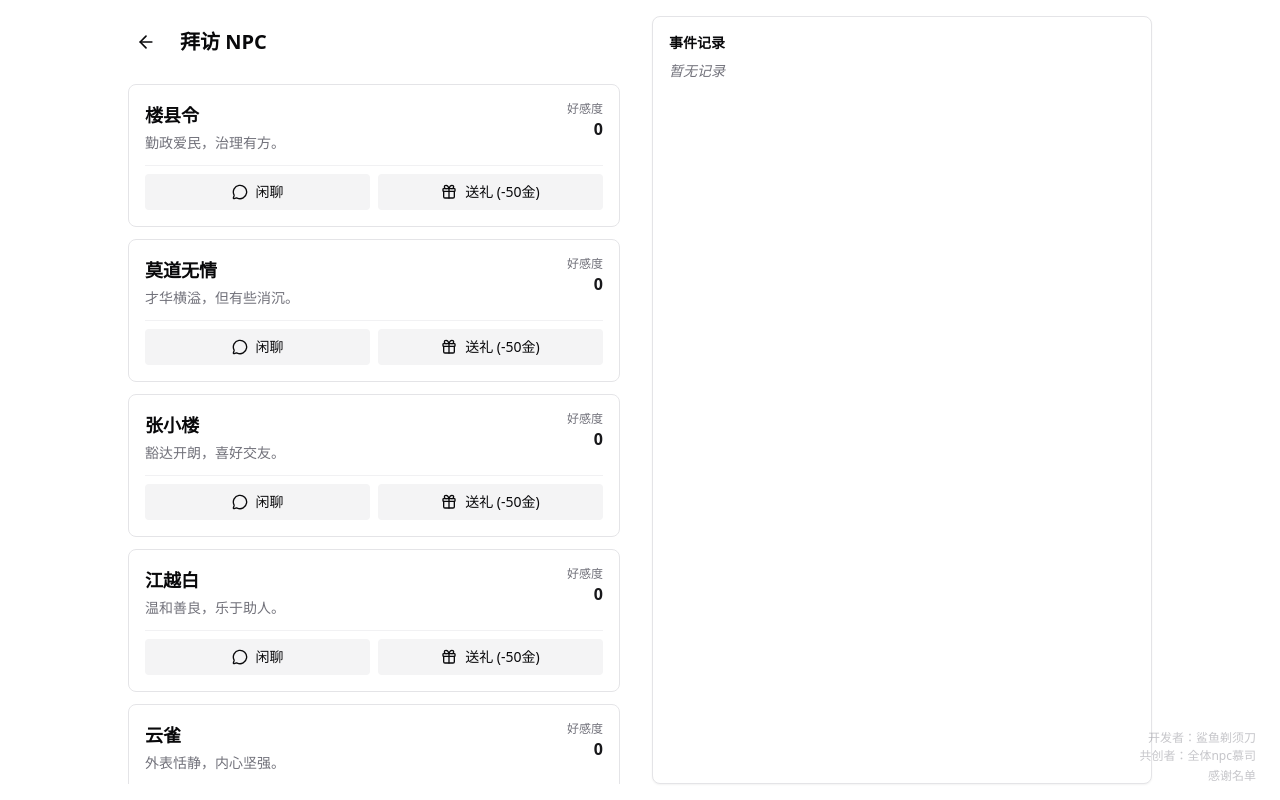
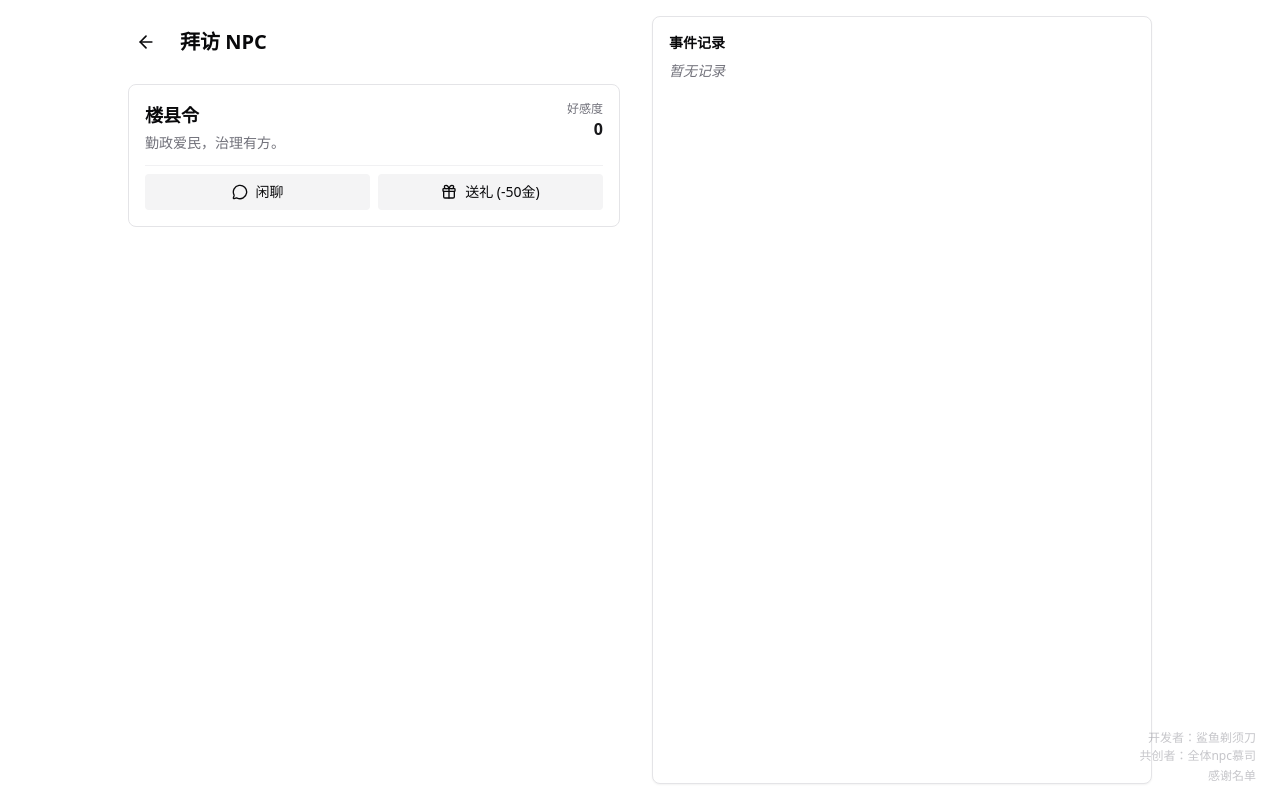
Before and after one commit to iLuns2000/Wuning-County, a React (Vite) app: page /npcs in a window 1280 px wide. Built offline with nearby package versions, Linux system fonts and the light colour scheme.

Commit message:
refactor: hide all NPCs except Lou Xianling

```diff
--- a/src/data/npcs.ts
+++ b/src/data/npcs.ts
@@ -8,67 +8,67 @@ export const npcs: NPC[] = [
     description: '勤政爱民，治理有方。',
     background: '曾是上京赶考的书生，后中进士，任无宁县县令。',
   },
-  {
-    id: 'mo_daowuqing',
-    name: '莫道无情',
-    title: '县丞',
-    description: '才华横溢，但有些消沉。',
-    background: '原是状元及第，因得罪权贵被贬谪到无宁县。',
-  },
-  {
-    id: 'zhang_xiaolou',
-    name: '张小楼',
-    title: '江南富商',
-    description: '豁达开朗，喜好交友。',
-    background: '祖上从仕，后隐而为商，富甲江南。',
-  },
-  {
-    id: 'jiang_yuebai',
-    name: '江越白',
-    title: '棺材铺老板',
-    description: '温和善良，乐于助人。',
-    background: '原是全真派弟子，后还俗来到无宁县。',
-  },
-  {
-    id: 'yun_que',
-    name: '云雀',
-    title: '江湖剑客',
-    description: '外表恬静，内心坚强。',
-    background: '原是江湖有名的女剑客，后因挫折来到无宁县。',
-  },
-  {
-    id: 'xiao_yuyuan',
-    name: '萧雨鸢',
-    title: '衙差',
-    description: '严肃认真，尽职尽责。',
-    background: '忠心耿耿的衙差。',
-  },
-  {
-    id: 'fei_guang',
-    name: '飞光',
-    title: '千面相师',
-    description: '神秘莫测，心思缜密。',
-    background: '武当派弟子，擅长易容和相面。',
-  },
-  {
-    id: 'xiao_he',
-    name: '小鹤',
-    title: '鹤归药园主事',
-    description: '老实憨厚，乐于助人。',
-    background: '原是鹤归医馆的馆主，后开了中药园。',
-  },
-  {
-    id: 'que_xinyanzi',
-    name: '鹊歆妍子',
-    title: '柳园主理人',
-    description: '聪明伶俐，善于交际。',
-    background: '身世成谜，神秘莫测。',
-  },
-  {
-    id: 'xiao_mianbao',
-    name: '小面包',
-    title: '白案大师',
-    description: '乐观开朗，乐于助人。',
-    background: '深耕白案四十载的大师。',
-  },
+  // {
+  //   id: 'mo_daowuqing',
+  //   name: '莫道无情',
+  //   title: '县丞',
+  //   description: '才华横溢，但有些消沉。',
+  //   background: '原是状元及第，因得罪权贵被贬谪到无宁县。',
+  // },
+  // {
+  //   id: 'zhang_xiaolou',
+  //   name: '张小楼',
+  //   title: '江南富商',
+  //   description: '豁达开朗，喜好交友。',
+  //   background: '祖上从仕，后隐而为商，富甲江南。',
+  // },
+  // {
+  //   id: 'jiang_yuebai',
+  //   name: '江越白',
+  //   title: '棺材铺老板',
+  //   description: '温和善良，乐于助人。',
+  //   background: '原是全真派弟子，后还俗来到无宁县。',
+  // },
+  // {
+  //   id: 'yun_que',
+  //   name: '云雀',
+  //   title: '江湖剑客',
+  //   description: '外表恬静，内心坚强。',
+  //   background: '原是江湖有名的女剑客，后因挫折来到无宁县。',
+  // },
+  // {
+  //   id: 'xiao_yuyuan',
+  //   name: '萧雨鸢',
+  //   title: '衙差',
+  //   description: '严肃认真，尽职尽责。',
+  //   background: '忠心耿耿的衙差。',
+  // },
+  // {
+  //   id: 'fei_guang',
+  //   name: '飞光',
+  //   title: '千面相师',
+  //   description: '神秘莫测，心思缜密。',
+  //   background: '武当派弟子，擅长易容和相面。',
+  // },
+  // {
+  //   id: 'xiao_he',
+  //   name: '小鹤',
+  //   title: '鹤归药园主事',
+  //   description: '老实憨厚，乐于助人。',
+  //   background: '原是鹤归医馆的馆主，后开了中药园。',
+  // },
+  // {
+  //   id: 'que_xinyanzi',
+  //   name: '鹊歆妍子',
+  //   title: '柳园主理人',
+  //   description: '聪明伶俐，善于交际。',
+  //   background: '身世成谜，神秘莫测。',
+  // },
+  // {
+  //   id: 'xiao_mianbao',
+  //   name: '小面包',
+  //   title: '白案大师',
+  //   description: '乐观开朗，乐于助人。',
+  //   background: '深耕白案四十载的大师。',
+  // },
 ];
```
